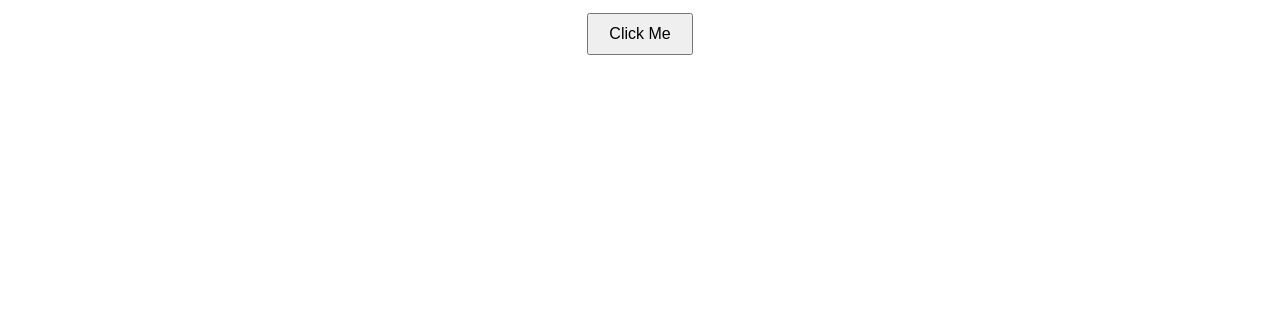
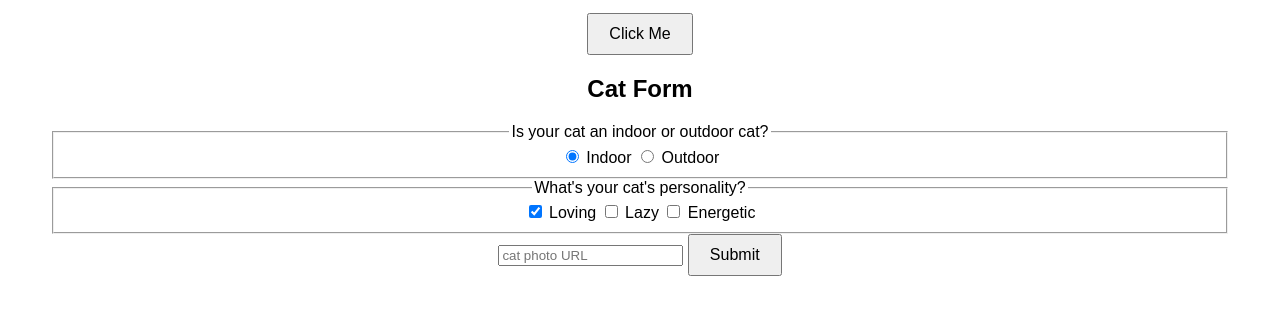
Before and after one commit to Vsappmaple10/Friday-Night-Schoolin, a plain HTML site: page index.html in a window 1280 px wide. Shown: the part 129-444 px from the top of the page. Drawn offline with Linux system fonts and the light colour scheme.

Commit message:
Update index.html

```diff
--- a/index.html
+++ b/index.html
@@ -12,5 +12,23 @@
     <button onclick="showMessage()">Click Me</button>
 
     <script src="script.js"></script>
+    <section>
+        <h2>Cat Form</h2>
+        <form action="https://freecatphotoapp.com/submit-cat-photo">
+          <fieldset>
+            <legend>Is your cat an indoor or outdoor cat?</legend>
+            <label><input id="indoor" type="radio" name="indoor-outdoor" value="indoor" checked> Indoor</label>
+            <label><input id="outdoor" type="radio" name="indoor-outdoor" value="outdoor"> Outdoor</label>
+          </fieldset>
+          <fieldset>
+            <legend>What's your cat's personality?</legend>
+            <input id="loving" type="checkbox" name="personality" value="loving" checked> <label for="loving">Loving</label>
+            <input id="lazy" type="checkbox" name="personality" value="lazy"> <label for="lazy">Lazy</label>
+            <input id="energetic" type="checkbox" name="personality" value="energetic"> <label for="energetic">Energetic</label>
+          </fieldset>
+          <input type="text" name="catphotourl" placeholder="cat photo URL" required>
+          <button type="submit">Submit</button>
+        </form>
+      </section>
 </body>
 </html>
```
